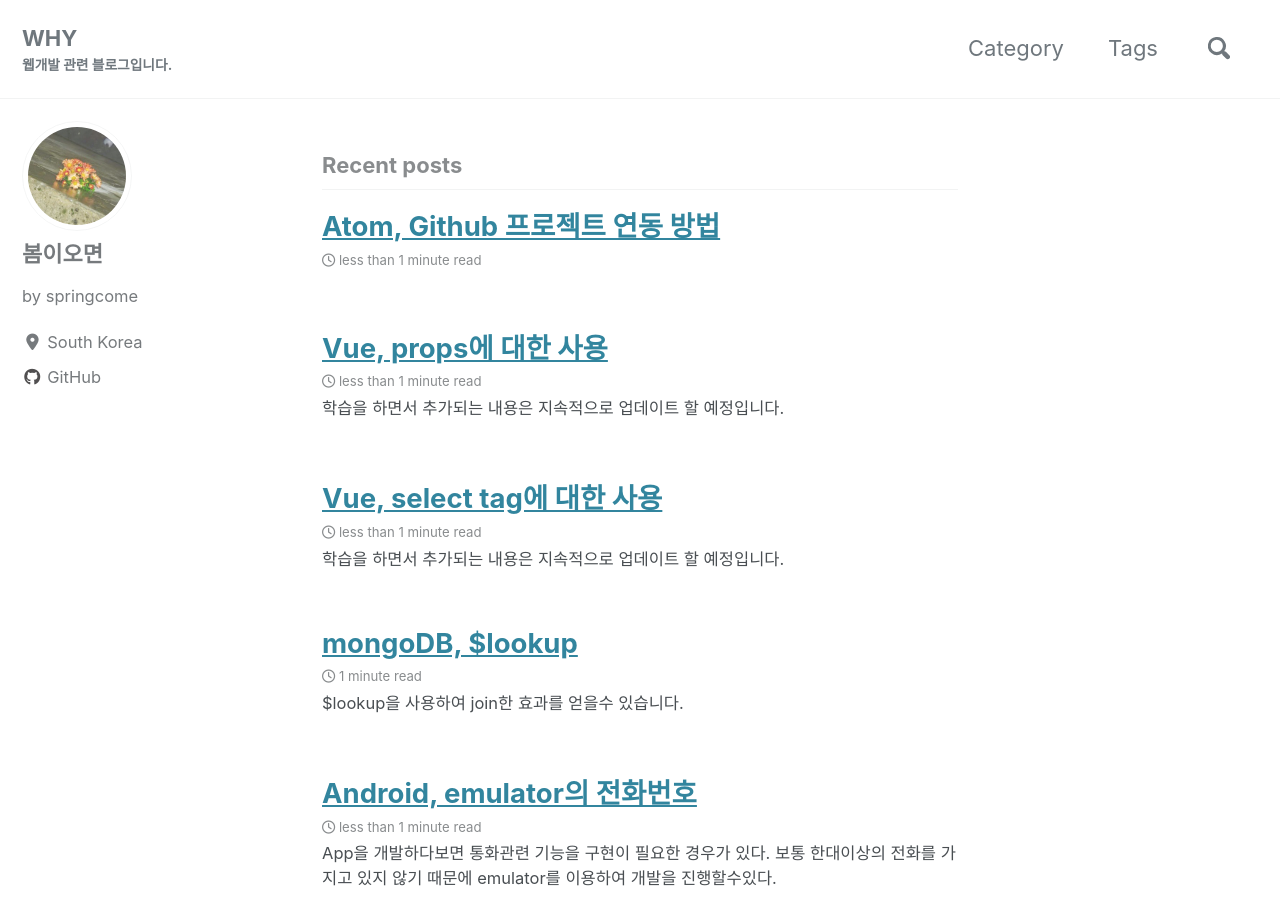
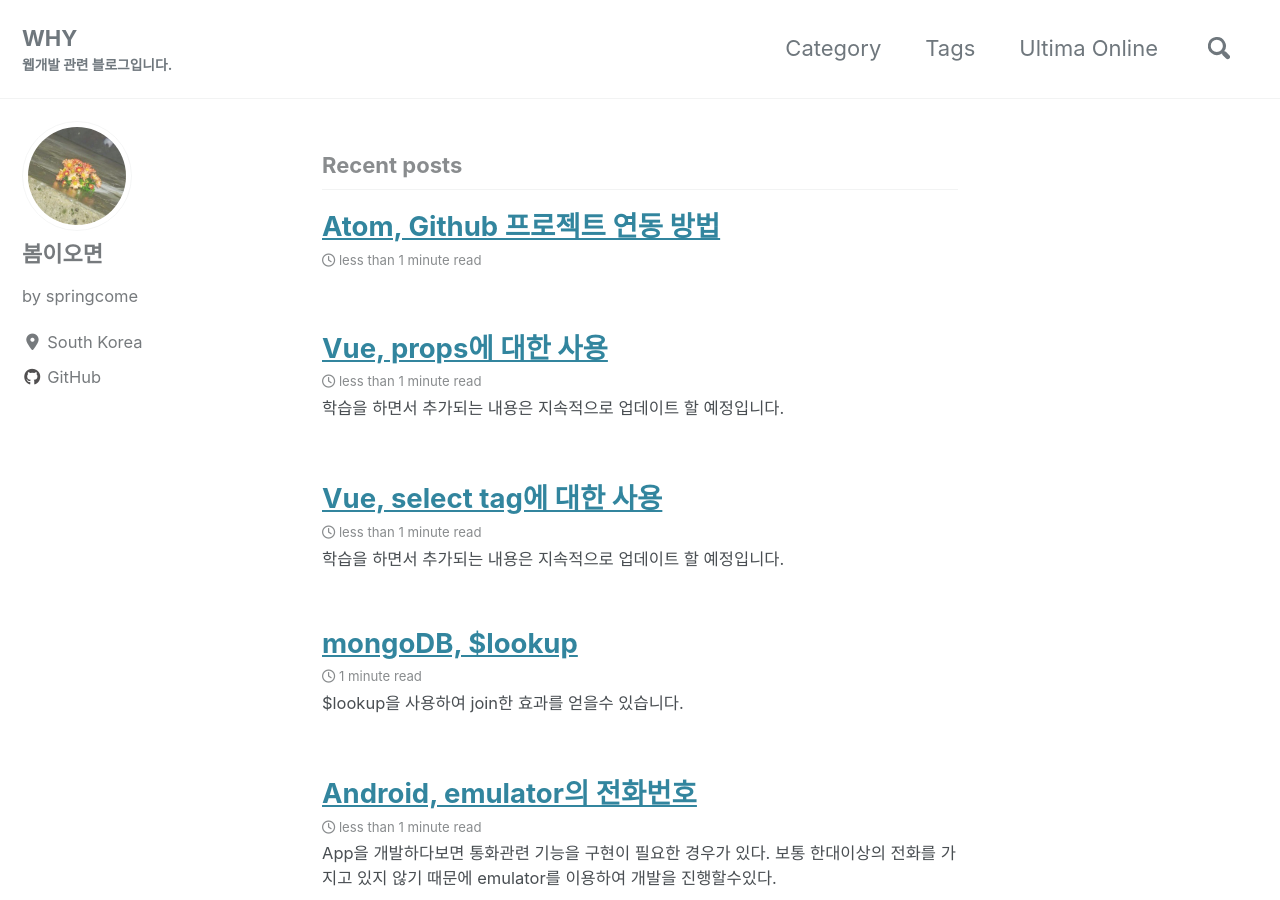
Before and after one commit to springcome/springcome.github.io, a Jekyll site: the page built from index.html, in a window 1280 px wide and 900 px high. Built offline with Jekyll 4.4.1, drawn with Linux system fonts in a browser that asks for light colours; cached includes are drawn as plain includes; nearby versions of some CDN libraries; the list of posts is cut into pages by our own code.

Commit message:
active ultima online menu

```diff
--- a/_config.yml
+++ b/_config.yml
@@ -258,6 +258,9 @@ category_archive:
 tag_archive:
   type: liquid
   path: /tags/
+ultima_archive:
+  type: liquid
+  path: /ultima/
 # https://github.com/jekyll/jekyll-archives
 # jekyll-archives:
 #   enabled:
--- a/_data/navigation.yml
+++ b/_data/navigation.yml
@@ -4,3 +4,5 @@ main:
     url: /categories/
   - title: "Tags"
     url: /tags/
+  - title: "Ultima Online"
+    url: /ultima/
```
Also changed, not shown: _pages/ultima-archive.md (added, +6 -0 lines).
